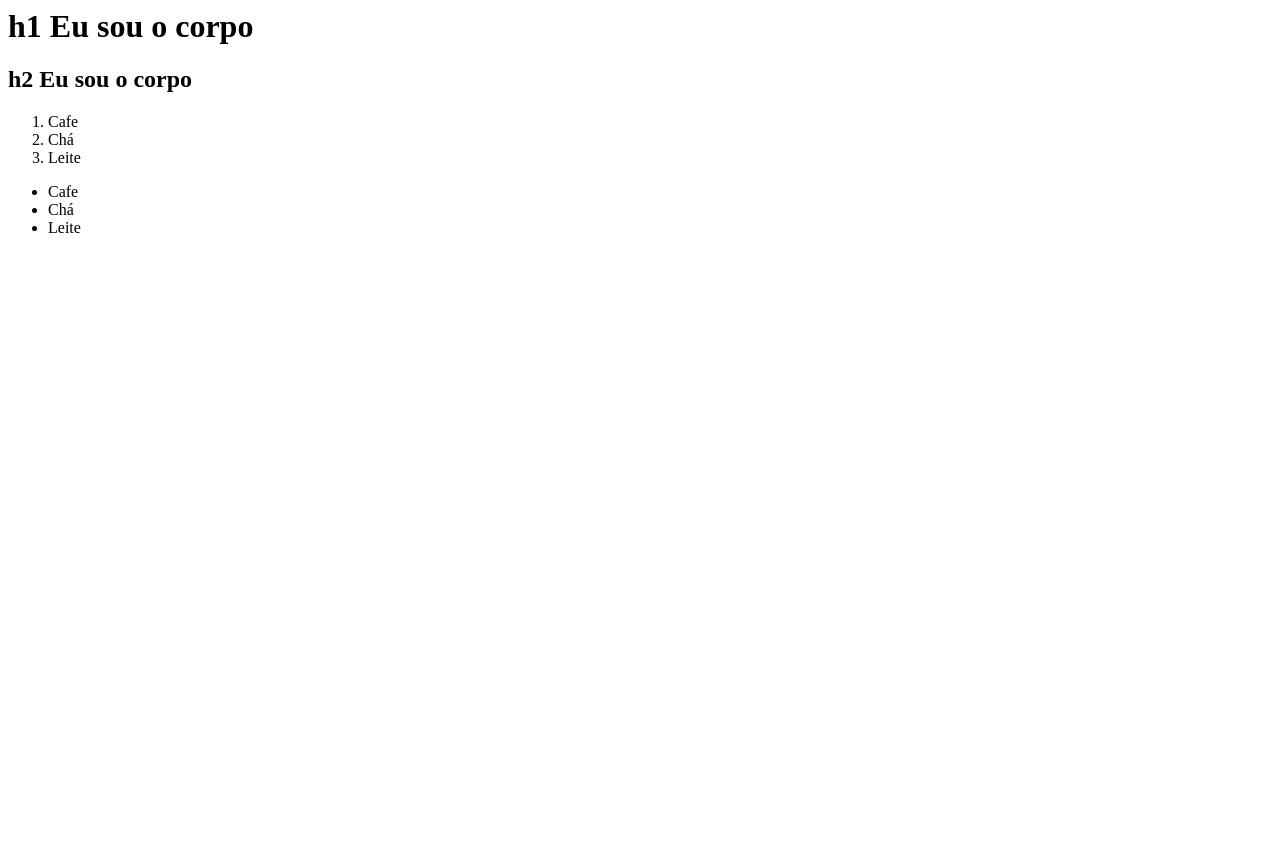
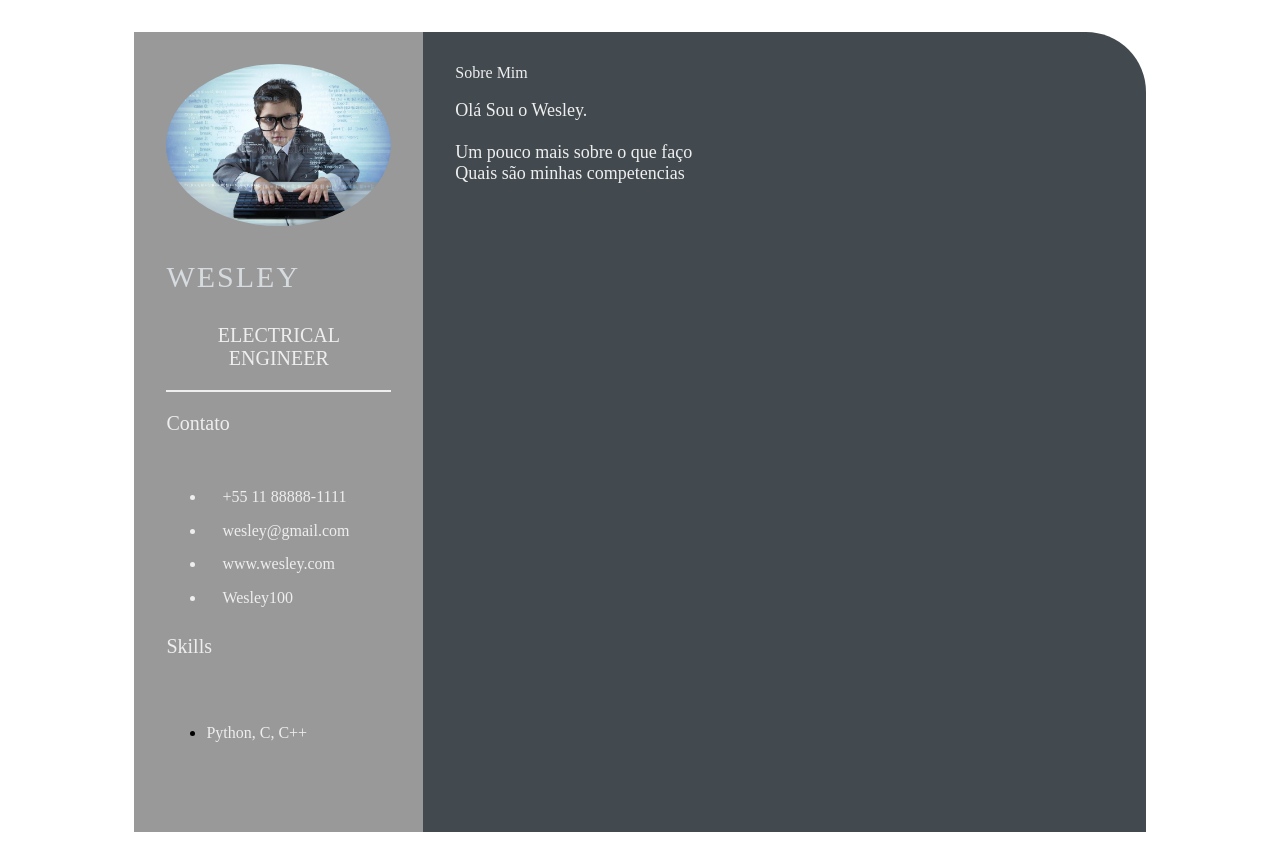
Before and after one commit to Pharozz10/Pharozz10.github.io, a plain HTML site: page index.html in a window 1280 px wide. Before the commit the page ends 800 px from the top, so only its background shows below. Drawn offline with Linux system fonts and the light colour scheme.

Commit message:
feature: add index.html

```diff
--- a/index.html
+++ b/index.html
@@ -1,21 +1,61 @@
-<html>
-    <head>
-        <title>
-            Olá, eu sou a cabeça
-        </title>
-    </head>
-    <body>
-        <h1>h1 Eu sou o corpo</h1>
-        <h2>h2 Eu sou o corpo</h2>
-    </body>
-    <ol>
-        <li>Cafe</li>
-        <li>Chá</li>
-        <li>Leite</li>
-    </ol>
-    <ul>
-        <li>Cafe</li>
-        <li>Chá</li>
-        <li>Leite</li>
-    </ul>
+<!DOCTYPE html>
+<html lang="en">
+<head>
+    <!-- configurações de compatibilidade de navegadores -->
+    <meta charset="UTF-8">
+    <meta http-equiv="X-UA-Compatible" content="IE=edge">
+    <meta name="viewport" content="width=device-width, initial-scale=1.0">
+    <!-- configurações de compatibilidade de navegadores -->
+
+    <title>Wesley CV</title>
+
+    <!-- Custom CSS -->
+    <link rel="stylesheet" href="style.css">
+</head>
+<body>
+    <main class="resume-contents">
+        <section class="left-section">
+            <div class="left-section-contents">
+                <div class="profile">
+                    <img class="profile-image" src="img/profile-image.jpg" alt="Profile image">
+                    <p class="name">Wesley</p>
+                    <p class="profession">Electrical Engineer</p>
+                </div>
+                <div class="contact-info">
+                    <p class="left-title">Contato</p>
+                    <ul>
+                        <li><i class="fa fa-phone"></i>+55 11 88888-1111
+                        </li>
+                        <li><i class="fa fa-envelope"></i>wesley@gmail.com
+                        </li>
+                        <li><i class="fa fa-globe"></i>www.wesley.com
+                        </li>
+                        <li><i class="fa fa-github"></i>Wesley100
+                        </li>
+                    </ul>
+                </div>
+                <div class="skills">
+                    <p class="left-title">Skills</p>
+                    <ul>
+                        <li><p>Python, C, C++</p></li>
+
+                    </ul>
+                </div>
+            </div>
+        </section>
+
+        <section class="right-section">
+            <div class="right-section-contents">
+                <section class="about gap">
+                    <div class="right-title">Sobre Mim</div>
+                    <p class="about-me-contents">
+                        Olá Sou o Wesley.<br>
+                        <br> Um pouco mais sobre o que faço
+                        <br> Quais são minhas competencias
+                    </p>
+                </section>
+            </div>
+        </section>
+    </main>
+</body>
 </html>
--- /dev/null
+++ b/style.css
@@ -0,0 +1,104 @@
+style.css
+    * {
+        margin: 0;
+        padding: 0;
+        box-sizing: border-box;
+        list-style: none;
+        font-family: 'Roboto', sans-serif;
+    }
+
+    .resume-contents {
+        min-height: 100vh;
+        width: 80%;
+        margin: 2rem auto;
+        display: grid;
+        grid-template-columns: repeat(7, 1fr);
+    }
+
+    .left-section {
+        grid-column: span 2;
+        height: 100%;
+        background-color: #999999;
+    }
+
+    .right-section {
+        grid-column: span 5;
+        height: 100%;
+        background-color: #424a50;
+        border-radius: 0px 60px 0px 0px;
+    }
+
+    .left-section-contents{
+        padding: 2rem 2rem;
+    }
+
+    .profile {
+        width: 100%;
+        border-bottom: 2px solid #eeeeee;
+    }
+
+    .profile .profile-image {
+        width: 100%;
+        border-radius: 100%;
+    }
+
+    .name {
+        color: #D6DBDF;
+        font-size: 30px;
+        letter-spacing: 2px;
+        text-transform: uppercase;
+    }
+
+    .profession {
+        color: #eeeeee;
+        font-size: 20px;
+        text-transform: uppercase;
+        text-align: center;
+    }
+
+    /* .contact-info { border-bottom: 2px solid #1B2631; } */
+    .left-title {
+        color: #eeeeee;
+        font-size: 20px;
+    }
+
+    .contact-info ul {
+        padding-top: 1.5rem;
+    }
+
+    .contact-info ul li,
+    .references ul li {
+        padding: .4rem 0;
+        color: #eeeeee;
+    }
+
+    .contact-info ul li i,
+    .references ul li i {
+        padding-right: 1rem;
+        font-size: 18px;
+        color: #eeeeee;
+    }
+
+    .skills ul {
+        padding-top: 1.5rem;
+    }
+    .skills ul li p {
+        padding: .4rem 0;
+        color: #eeeeee;
+    }
+
+    .right-section-contents {
+        padding: 2rem 2rem;
+    }
+
+    .right-title {
+        color: #eeeeee;
+    }
+
+    .gap {
+        padding-bottom: 2rem;
+    }
+    .about-me-contents {
+        font-size: 18px;
+        color: #eeeeee;
+    }
```
Also changed, not shown: img/profile-image.jpg (added).
